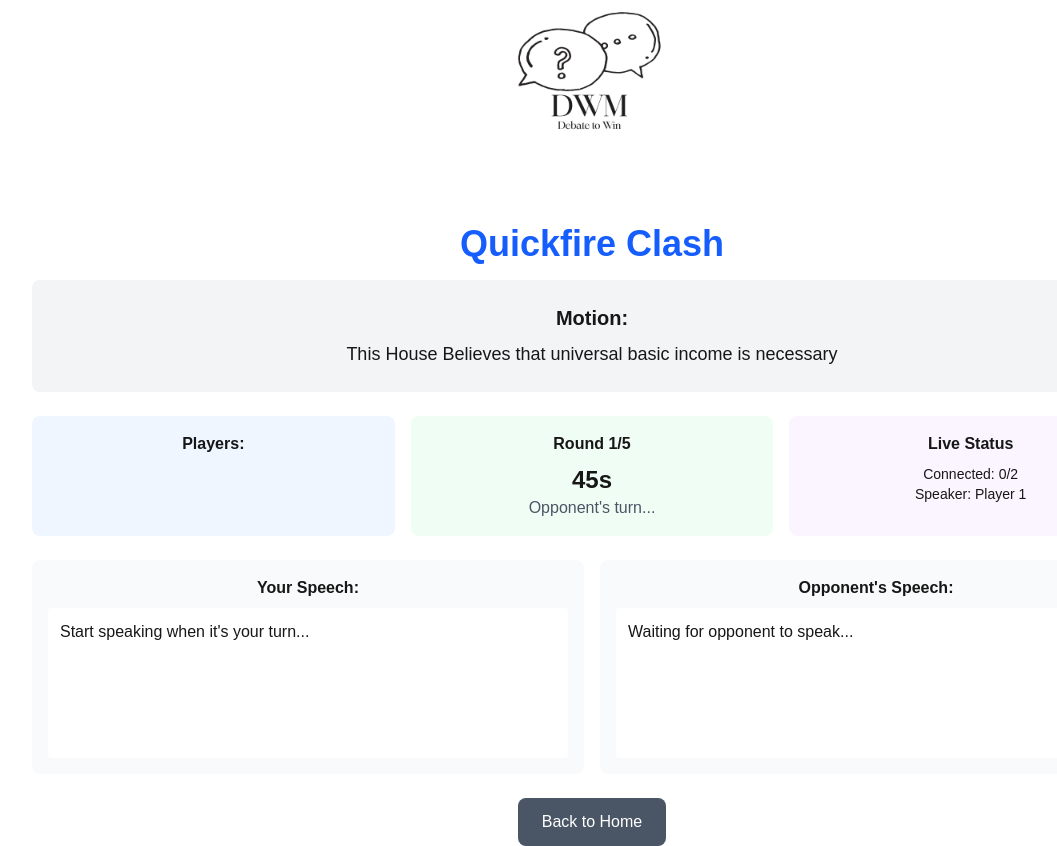
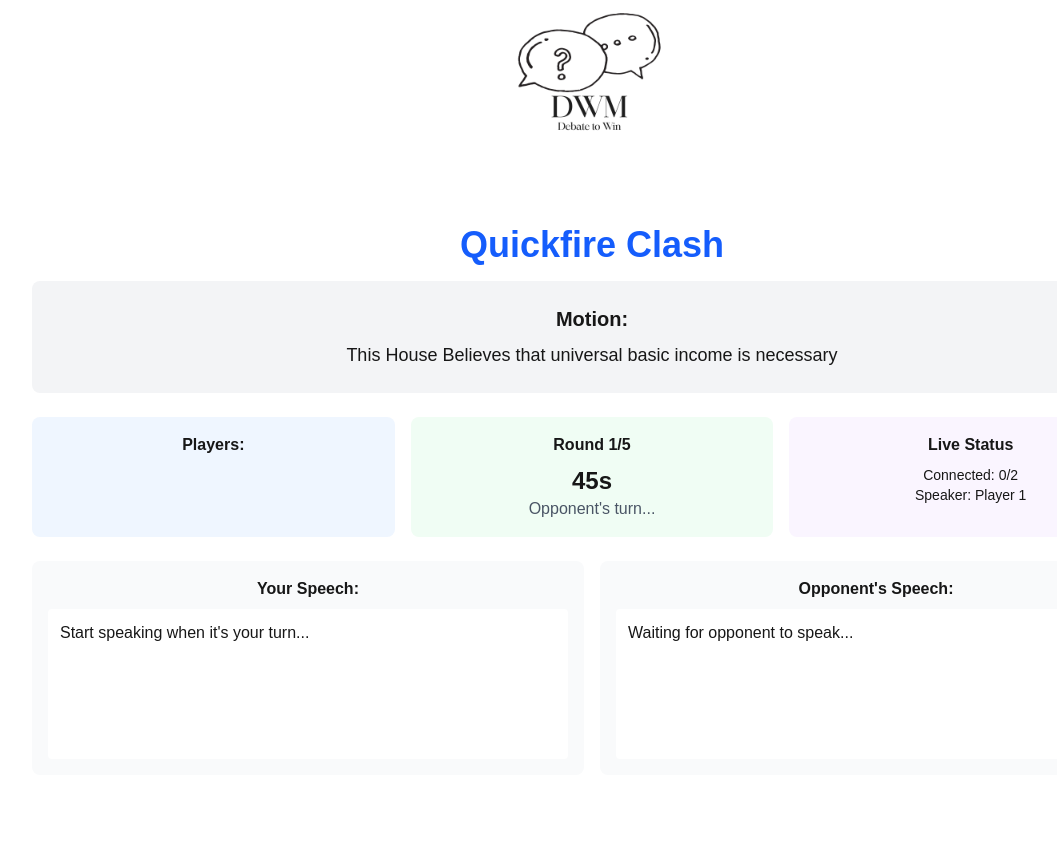
Before and after one commit to CoderAyaan-ui/DebateWithMe, a Next.js app: page /quickfire-clash in a window 1280 px wide. Shown: the whole page, without its empty margins (48-1105 px from the left). After the commit the page ends 800 px from the top, so only its background shows below. Built offline with nearby package versions, Linux system fonts and the light colour scheme.

Commit message:
Fix Quickfire Clash: remove back button and reduce polling lag

```diff
--- a/app/quickfire-clash/page.tsx
+++ b/app/quickfire-clash/page.tsx
@@ -69,7 +69,7 @@
         } catch (error) {
           console.error('Polling error:', error);
         }
-      }, 1000);
+      }, 2000); // Reduced from 1000ms to 2000ms to reduce lag
 
       return () => clearInterval(pollInterval);
     }
@@ -270,12 +270,6 @@
                   Finish Speaking
                 </button>
               )}
-              <button
-                onClick={handleBackToHome}
-                className="bg-gray-600 text-white px-6 py-3 rounded-lg hover:bg-gray-700 transition"
-              >
-                Back to Home
-              </button>
             </div>
           </>
         )}
--- a/app/speech-delivery/page.tsx
+++ b/app/speech-delivery/page.tsx
@@ -123,7 +123,7 @@
         } catch (error) {
           console.error('Polling error:', error);
         }
-      }, 1000);
+      }, 2000); // Reduced from 1000ms to 2000ms to reduce lag
 
       return () => clearInterval(pollInterval);
     }
```
